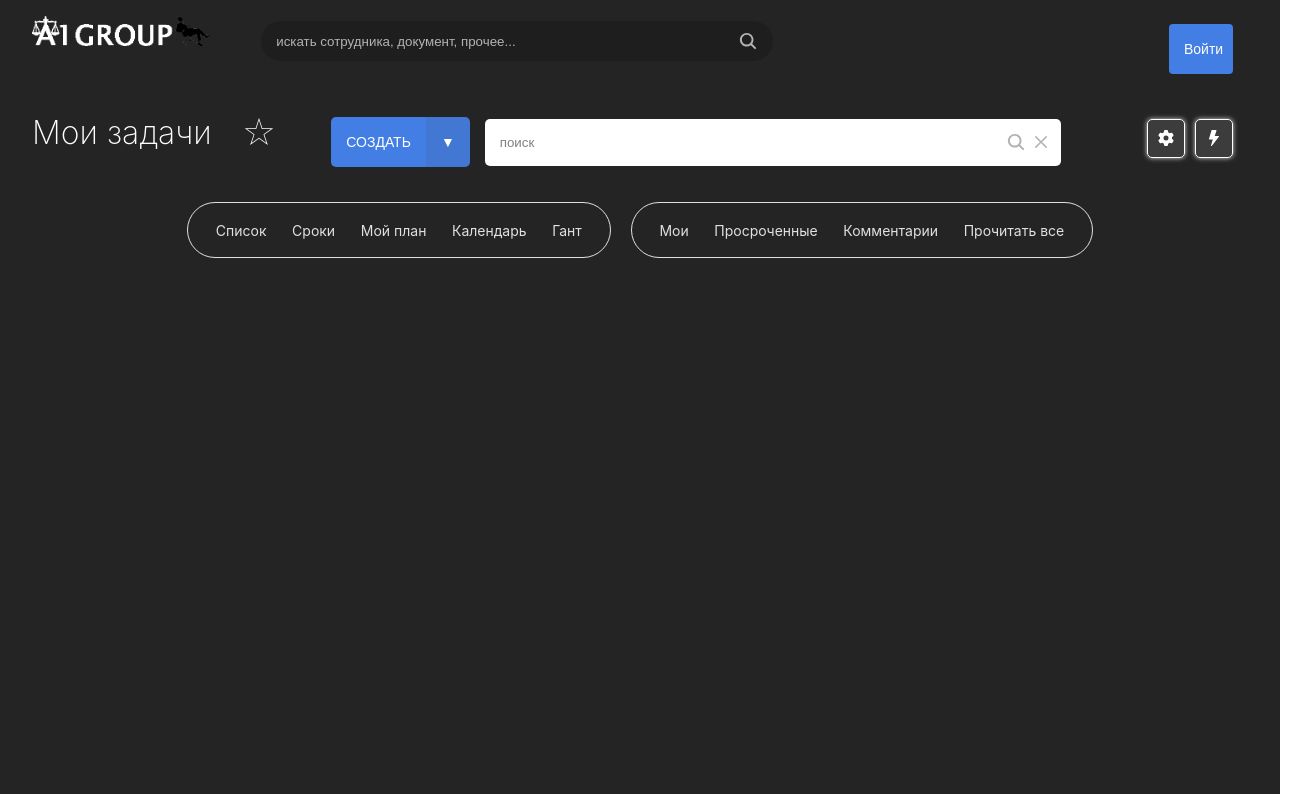
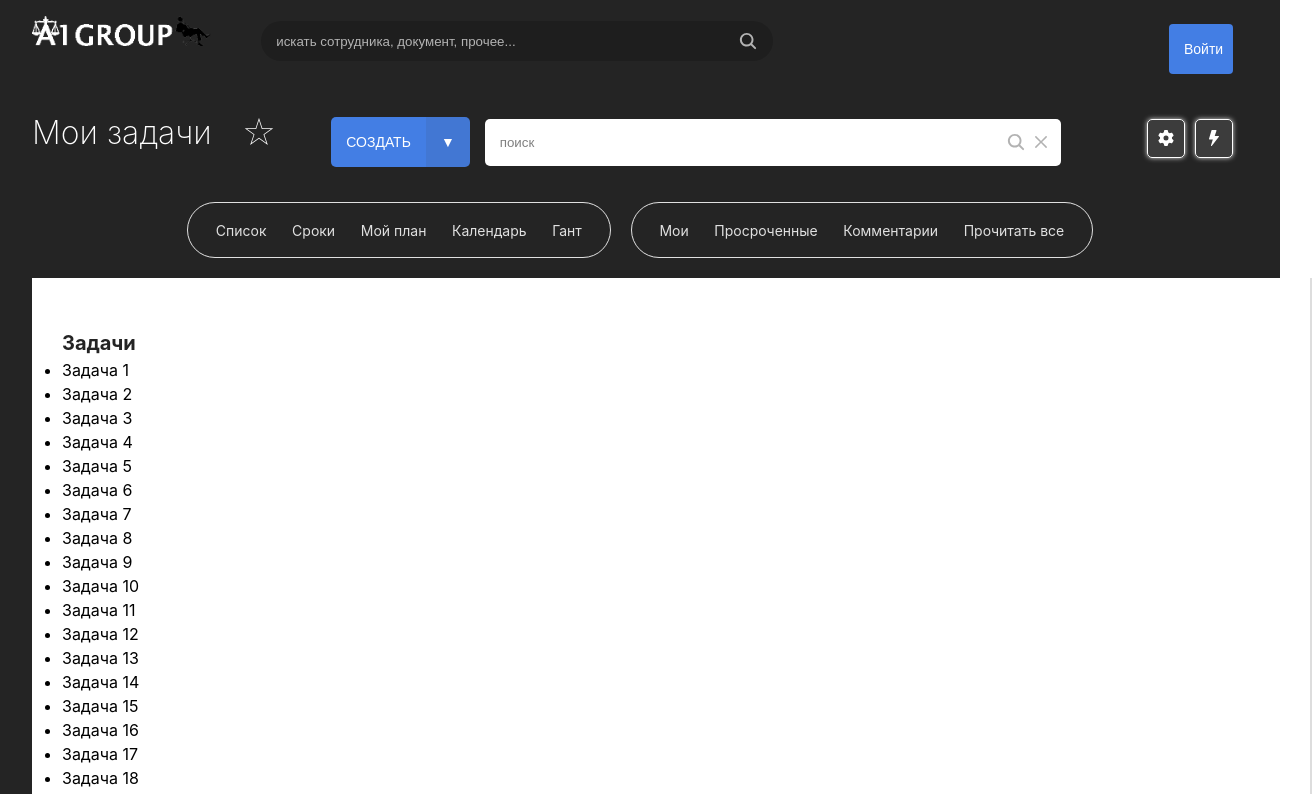
Before and after one commit to c0deD1gg3r/crm_project, a React (Vite) app in the folder crm_project.client/: page / in a window 1280 px wide. Shown: the top 794 px of the page, 1312 px wide, since content can reach past the window. Built offline with nearby package versions, Linux system fonts and the light colour scheme.

Commit message:
Started making a block for the tasks

```diff
--- a/crm_project.client/Components/Sections/GeneralSections/GeneralSections.jsx
+++ b/crm_project.client/Components/Sections/GeneralSections/GeneralSections.jsx
@@ -1,6 +1,7 @@
 import Header from "../../../Header/Header";
 import SearchTask from "../SearchTask/SearchTask";
 import HeadListTask from "../HeadListTask/HeadListTask";
+import TasksSection from "../TasksSection/TasksSection";
 
 const GeneralSections = () => {
   return (
@@ -8,6 +9,7 @@ const GeneralSections = () => {
       <Header />
       <SearchTask />
       <HeadListTask />
+      <TasksSection />
     </>
   );
 };
--- a/crm_project.client/Components/Sections/SearchTask/SearchTask.css
+++ b/crm_project.client/Components/Sections/SearchTask/SearchTask.css
@@ -274,6 +274,7 @@
   opacity: 0;
   transition: opacity 0.5s ease;
   font-size: 16px;
+  background-color: #fff;
 }
 
 .titleCheckboxBlock:hover .btnTitleCheckboxBlock {
--- a/crm_project.client/Components/Sections/SearchTask/SearchTask.jsx
+++ b/crm_project.client/Components/Sections/SearchTask/SearchTask.jsx
@@ -68,7 +68,7 @@ const SearchTask = () => {
     };
   }, []);
 
-  // Проверка чекбокса есть/нет, если то при нажатие отрисует
+  // Проверка чекбокса есть/нет, если то при нажатие отрисует инпут
 
   const handleCheckboxChange = (title) => {
     setSelectedCheckboxes(prev => {
@@ -138,7 +138,7 @@ const SearchTask = () => {
               {isActive && (
                 <div className="mainContentTasks">
                   <div className="firstContentTasks">
-                    {/*  */}
+                    {/* Не помню что должно быть, но на всякий случай оставлю */}
                   </div>
                   <div className="secondContentTasks">
                     <div>
--- a/crm_project.client/Components/Sections/TasksSection/TasksSection.css
+++ b/crm_project.client/Components/Sections/TasksSection/TasksSection.css
@@ -0,0 +1,20 @@
+.mainBlockContentTasksSection {
+  margin-top: 20px;
+}
+
+.leftBlockTasksSection {
+  position: absolute;
+  padding: 50px 0 0 30px;
+  background-color: #fff;
+  min-height: 20vh;
+  max-width: 1620px; /* Максимальная ширина блока */
+  width: 100%; /* Начальная ширина */
+  overflow-y: auto; /* Добавляем вертикальный скролл */
+  border-right: 2px solid #ddd; /* Разделительная линия */
+  resize: horizontal; /* Позволяет изменять ширину блока */
+  box-sizing: border-box; /* Учитываем padding и border в ширину */
+}
+
+.rightBlockTasksSection {
+
+}
--- a/crm_project.client/Components/Sections/TasksSection/TasksSection.jsx
+++ b/crm_project.client/Components/Sections/TasksSection/TasksSection.jsx
@@ -0,0 +1,40 @@
+import React, { useRef } from 'react';
+import './TasksSection.css';
+
+const TasksSection = () => {
+  const leftBlockRef = useRef(null);
+  const rightBlockRef = useRef(null);
+
+  const handleScroll = (event) => {
+    const { scrollTop } = event.target;
+    if (rightBlockRef.current) {
+      rightBlockRef.current.scrollTop = scrollTop; // Прокрутка правого блока синхронизируется с левым
+    }
+  };
+
+  return (
+    <div className="mainBlockContentTasksSection">
+      <div
+        className="leftBlockTasksSection"
+        ref={leftBlockRef}
+        onScroll={handleScroll}
+      >
+        <h1 style={{ color: '#242424', fontSize: '20px' }}>Задачи</h1>
+        <ul>
+          {/* Ваши элементы списка */}
+          {Array.from({ length: 40 }, (_, index) => (
+            <li key={index}>Задача {index + 1}</li>
+          ))}
+        </ul>
+      </div>
+      <div className="rightBlockTasksSection" ref={rightBlockRef}>
+        <div>
+          <h1>Контент правого блока</h1>
+          {/* Дополнительный контент */}
+        </div>
+      </div>
+    </div>
+  );
+};
+
+export default TasksSection;
```
